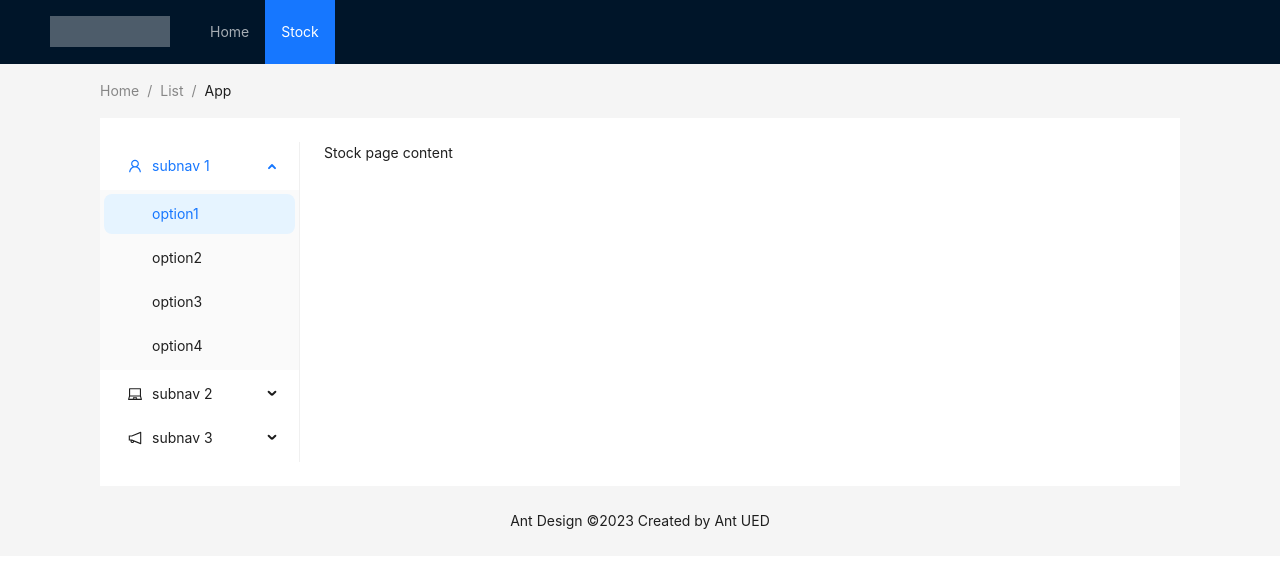
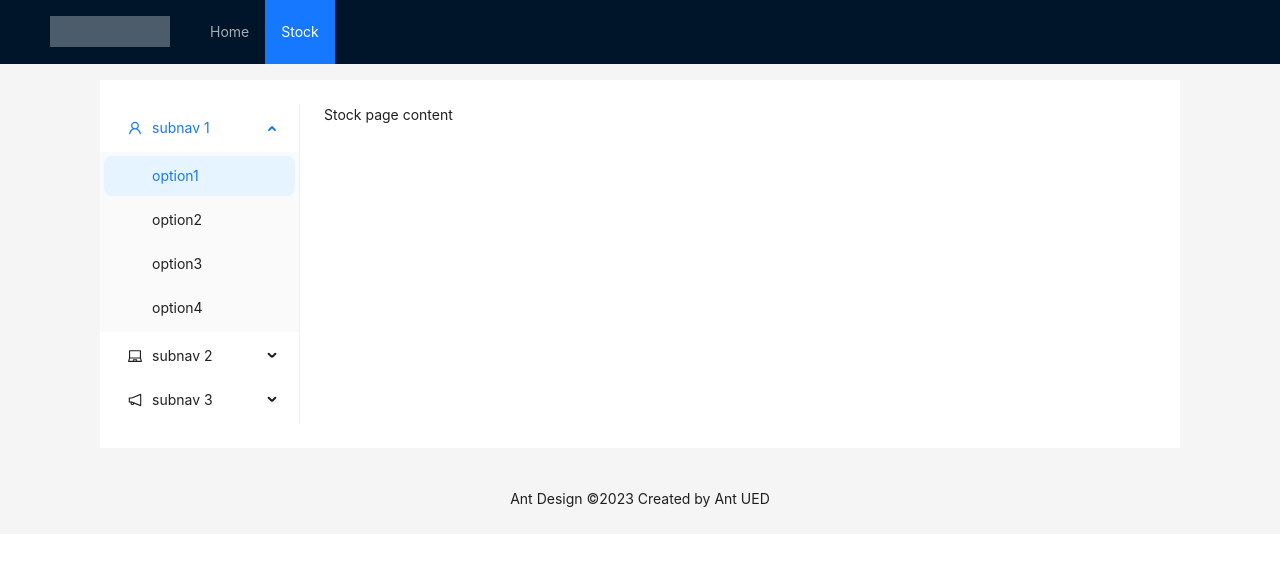
Before and after one commit to Kirill5k/fs2-ebay-app, a React (Create React App) app in the folder frontend/: page /stock in a window 1280 px wide. Shown: the top 568 px of the page. Built offline with nearby package versions, Linux system fonts and the light colour scheme.

Commit message:
Tidy up css

```diff
--- a/frontend/src/App.css
+++ b/frontend/src/App.css
@@ -17,3 +17,12 @@
   float: right;
   margin: 16px 0 16px 24px;
 }
+
+.content {
+  padding: 0 50px;
+  margin: 16px 50px;
+}
+
+.footer {
+  text-align: center;
+}
--- a/frontend/src/App.js
+++ b/frontend/src/App.js
@@ -19,13 +19,13 @@ const App = () => {
               </Menu.Item>
             </Menu>
           </Layout.Header>
-          <Layout.Content style={{ padding: '0 50px' }}>
+          <Layout.Content className="content">
             <Routes>
               <Route exact path="/" element={<Home />} />
               <Route exact path="/stock" element={<Stock />} />
             </Routes>
           </Layout.Content>
-          <Layout.Footer style={{ textAlign: 'center' }}>
+          <Layout.Footer className="footer">
             Ant Design ©2023 Created by Ant UED
           </Layout.Footer>
         </Layout>
--- a/frontend/src/home/index.js
+++ b/frontend/src/home/index.js
@@ -7,7 +7,7 @@ const Home = () => {
   } = theme.useToken();
 
   return (
-      <div style={{ padding: '24px 24px', margin: '16px 50px', background: colorBgContainer }}>
+      <div style={{ padding: '24px 24px', background: colorBgContainer }}>
         <p>Home page content</p>
       </div>
   );
--- a/frontend/src/stock/index.js
+++ b/frontend/src/stock/index.js
@@ -1,4 +1,4 @@
-import { Breadcrumb, Layout, Menu, theme } from "antd";
+import { Layout, Menu, theme } from "antd";
 import React from "react";
 import {
   LaptopOutlined,
@@ -32,12 +32,6 @@ const Stock = () => {
   } = theme.useToken();
 
   return (
-      <div style={{ padding: '0 50px' }}>
-        <Breadcrumb style={{ margin: '16px 0' }}>
-          <Breadcrumb.Item>Home</Breadcrumb.Item>
-          <Breadcrumb.Item>List</Breadcrumb.Item>
-          <Breadcrumb.Item>App</Breadcrumb.Item>
-        </Breadcrumb>
       <Layout style={{ padding: '24px 0', background: colorBgContainer }}>
         <Layout.Sider style={{ background: colorBgContainer }} width={200}>
           <Menu
@@ -52,7 +46,6 @@ const Stock = () => {
           Stock page content
         </Layout.Content>
       </Layout>
-      </div>
   );
 }
 
```
Lines whose indentation alone changed are shown as unchanged.
